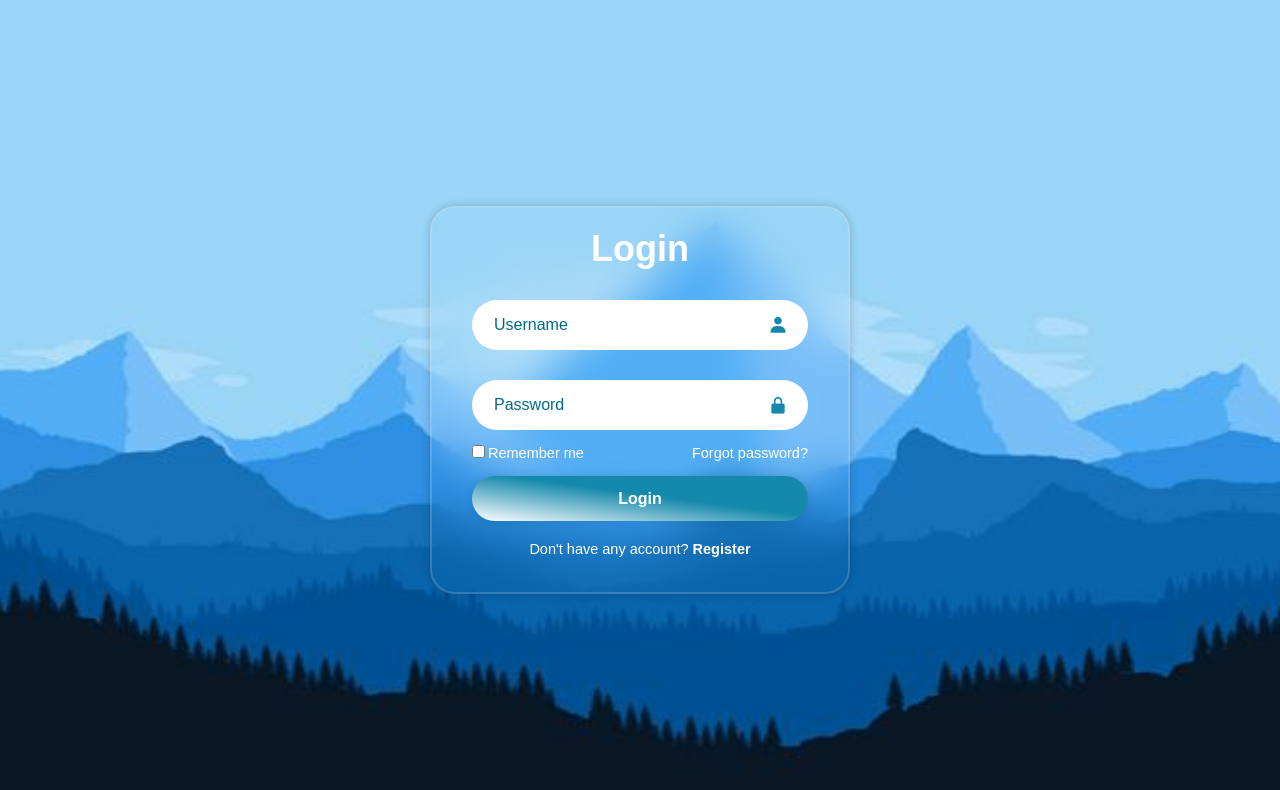
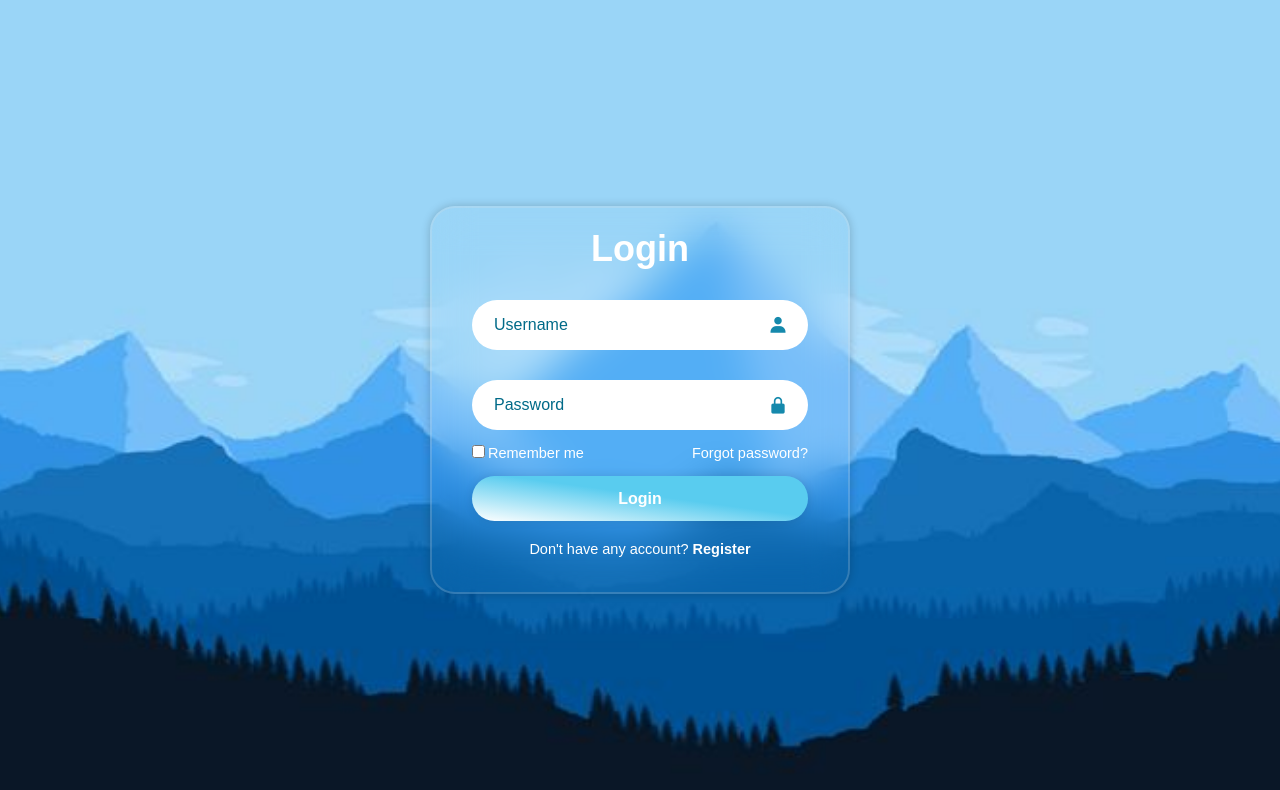
Before and after one commit to MohamadHassan01/Login, a plain HTML site: page index.html in a window 1280 px wide. In both pictures the pointer is over the button "Login". Drawn offline with nearby package versions, Linux system fonts and the light colour scheme; a web font is replaced by a local one.

Commit message:
new btn:color

```diff
--- a/style.css
+++ b/style.css
@@ -91,7 +91,7 @@ button {
     transition: 0.7s ease-in-out;
 }
 button:hover {
-    background: linear-gradient(to right top, #fff, rgb(21, 137, 172) 55%);
+    background: linear-gradient(to right top, #fff, rgb(89, 204, 239) 55%);
     color: #fff;
 }
 .wrapper .register-link {
```
